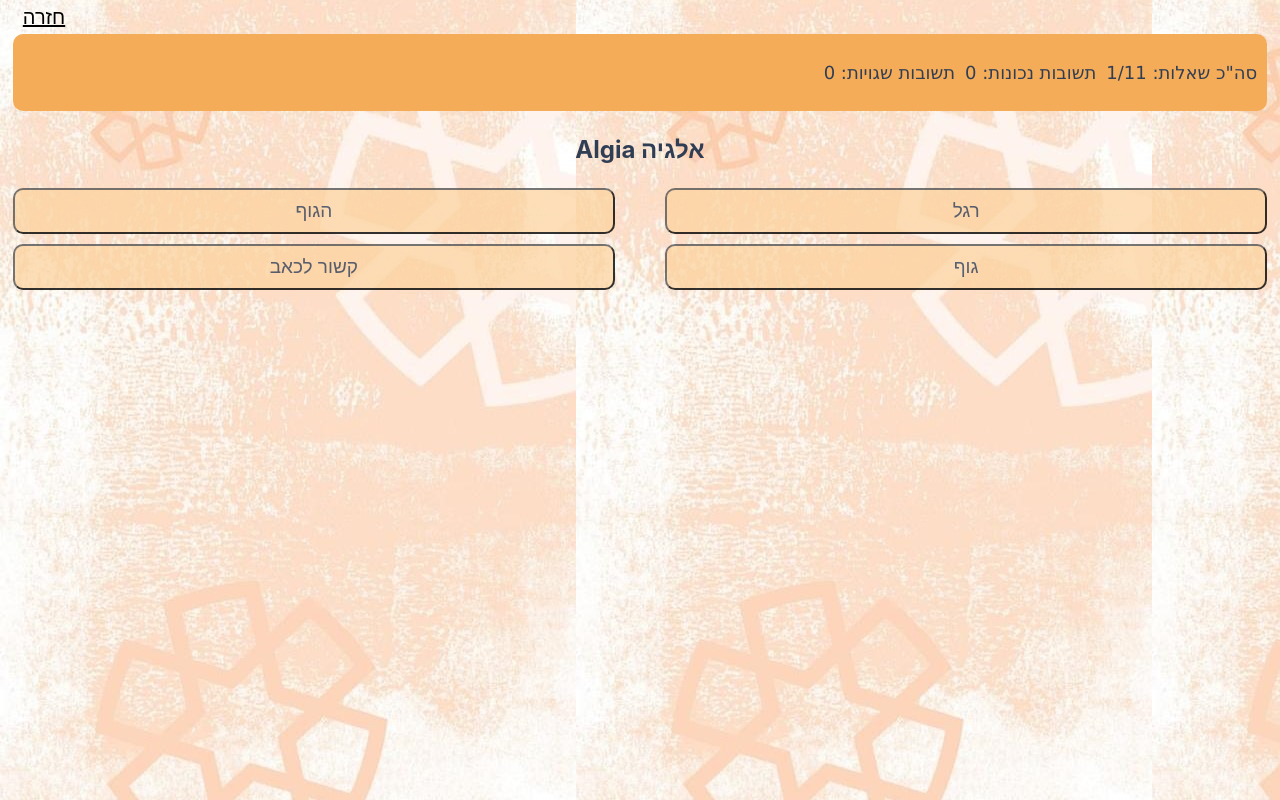
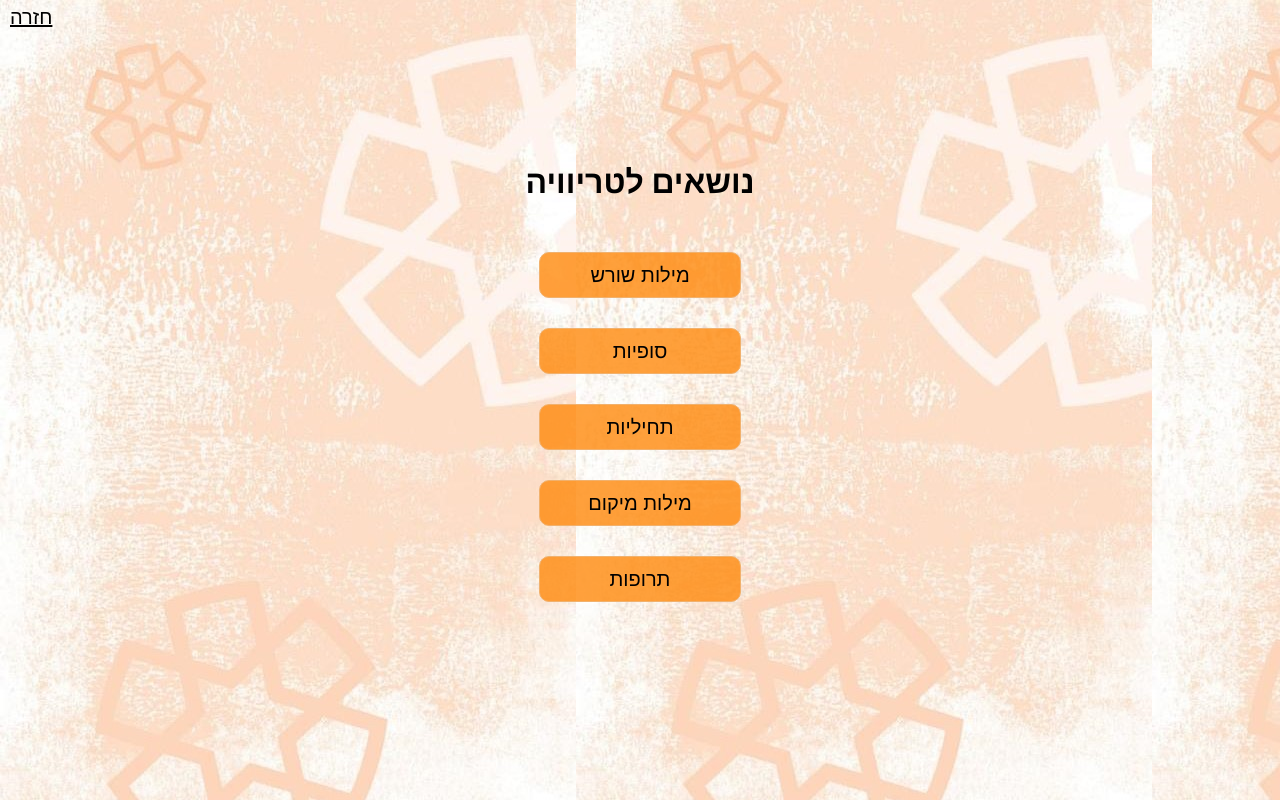
Before and after one commit to taltl/medical-terminology-practice, a React (Create React App) app: page /trivia in a window 1280 px wide. Built offline with nearby package versions, Linux system fonts and the light colour scheme.

Commit message:
add trivia

```diff
--- a/src/App.tsx
+++ b/src/App.tsx
@@ -1,10 +1,10 @@
 import "./App.css";
-import Select from "react-select";
-import CardContainer from "./components/cardsContainer/CardContainer";
 import TabsContainer from "./components/tabsContainer/TabsContainer";
 import Quiz from "./components/quiz/quiz";
 import { BrowserRouter, Route, Routes } from "react-router-dom";
 import HomePage from "./components/homePage/HomePage";
+import data from "./data.json";
+import StartQuiz from "./components/quiz/startQuiz";
 
 function App() {
   return (
@@ -12,10 +12,30 @@ function App() {
     // <Quiz />
     <BrowserRouter>
       <Routes>
-        <Route path="/" element={<HomePage />}></Route>
+        <Route path="/react-select-test" element={<HomePage />}></Route>
         <Route path="/cards" element={<TabsContainer />}></Route>
-        <Route path="/trivia" element={<Quiz />}></Route>
-        {/* <Route path="/trivia/1" element={< />}></Route> */}
+        <Route path="/trivia" element={<StartQuiz />}></Route>
+        <Route
+          path="/trivia/1"
+          element={<Quiz quizData={data.sourceWordsCards} />}
+        ></Route>
+        <Route
+          path="/trivia/2"
+          element={<Quiz quizData={data.sufixWords} />}
+        ></Route>
+        <Route
+          path="/trivia/3"
+          element={<Quiz quizData={data.prefixWords} />}
+        ></Route>
+        <Route
+          path="/trivia/3"
+          element={<Quiz quizData={data.locationWords} />}
+        ></Route>
+        <Route
+          path="/trivia/3"
+          element={<Quiz quizData={data.pills} />}
+        ></Route>
+
         {/* <Route path="/trivia/2" element={< />}></Route> */}
       </Routes>
     </BrowserRouter>
--- a/src/components/card/card.tsx
+++ b/src/components/card/card.tsx
@@ -16,8 +16,6 @@ const Card: React.FC<{
           setShowAnswer(!showAnswer);
           setStaticAnswer(true);
         }}
-        // onMouseEnter={() => setShowAnswer(true)}
-        // onMouseOut={() => setShowAnswer(false)}
       >
         {`${english} ${hebrew}`}
       </button>
--- a/src/components/quiz/Reset.tsx
+++ b/src/components/quiz/Reset.tsx
@@ -13,7 +13,7 @@ function Reset(props: Props) {
         {Math.round((props.correctQuestions / props.totalQuestions) * 100)}%
       </h1>
       <button onClick={props.onPress} className={Reset_module.resetBtn}>
-        לחץ לניסיון נוסף!
+        !לחץ לניסיון נוסף
       </button>
     </div>
   );
--- a/src/components/quiz/quiz.tsx
+++ b/src/components/quiz/quiz.tsx
@@ -9,7 +9,11 @@ import { Link } from "react-router-dom";
 import globalClasses from "./../../global.module.scss";
 import classes from "./quiz.module.scss";
 
-const Quiz: React.FC = () => {
+type QuizProps = {
+  quizData: any[];
+};
+
+const Quiz: React.FC<QuizProps> = ({ quizData }) => {
   const getRandom = (arr: string[], n: number): string[] => {
     const result = new Array(n);
     let len = arr.length;
@@ -24,7 +28,7 @@ const Quiz: React.FC = () => {
     return result;
   };
 
-  const shuffle = (a: string[]) => {
+  const shuffle = (a: any[]) => {
     let j, x, i;
     for (i = a.length - 1; i > 0; i--) {
       j = Math.floor(Math.random() * (i + 1));
@@ -47,26 +51,32 @@ const Quiz: React.FC = () => {
   const [waitingToAdvance, setWaitingToAdvance] = useState(false);
 
   const allChoices = [
-    ...data.sufixWords?.map((a) => a.value),
+    ...quizData?.map((a) => a.value),
     ...data.sourceWordsCards.map((a) => a.value),
     ...data.prefixWords?.map((a) => a.value),
   ];
 
-  const allQuestionsLenght = data.sufixWords.length;
+  const allQuestionsLenght = quizData.length;
+
+  useEffect(() => {
+    shuffle(quizData);
+  }, []);
 
   useEffect(() => {
     if (currentQuestionIdx < allQuestionsLenght) {
       const choices = shuffle([
         ...getRandom(allChoices, 3),
-        data.sufixWords[currentQuestionIdx].value,
+        quizData[currentQuestionIdx].value,
       ]);
+
       const currectAnswerIdx = choices.findIndex((c) => {
-        return c === data.sufixWords[currentQuestionIdx].value;
+        return c === quizData[currentQuestionIdx].value;
       });
+
       setQuestionObj({
-        question: data.sufixWords[currentQuestionIdx].hebrew
-          ? `${data.sufixWords[currentQuestionIdx].english} ${data.sufixWords[currentQuestionIdx].hebrew}`
-          : data.sufixWords[currentQuestionIdx].english,
+        question: quizData[currentQuestionIdx].hebrew
+          ? `${quizData[currentQuestionIdx].english} ${quizData[currentQuestionIdx].hebrew}`
+          : quizData[currentQuestionIdx].english,
         choices: choices,
         currectAnswerIdx: currectAnswerIdx,
       });
@@ -108,7 +118,7 @@ const Quiz: React.FC = () => {
   return (
     <div className={classes.quizContainer}>
       <div className={globalClasses.back}>
-        <Link to="/">חזרה</Link>
+        <Link to="/trivia">חזרה</Link>
       </div>
       <StatBar
         currentQuestion={currentQuestionIdx + 1}
--- /dev/null
+++ b/src/components/quiz/startQuiz.tsx
@@ -0,0 +1,43 @@
+import { Link } from "react-router-dom";
+import classes from "./../quiz/startQuiz/startQuiz.module.scss";
+import globalClasses from "./../../global.module.scss";
+
+const StartQuiz: React.FC = () => {
+  return (
+    <>
+      <div className={globalClasses.back}>
+        <Link to="/trivia">חזרה</Link>
+      </div>
+      <div className={classes.startTrivia}>
+        <h1>נושאים לטריוויה</h1>
+        <div className={classes.link}>
+          <Link to={"/trivia/1"}>
+            <span>מילות שורש</span>
+          </Link>
+        </div>
+        <div className={classes.link}>
+          <Link to={"/trivia/2"}>
+            <span>סופיות</span>
+          </Link>
+        </div>
+        <div className={classes.link}>
+          <Link to={"/trivia/3"}>
+            <span>תחיליות</span>
+          </Link>
+        </div>
+        <div className={classes.link}>
+          <Link to={"/trivia/4"}>
+            <span>מילות מיקום</span>
+          </Link>
+        </div>
+        <div className={classes.link}>
+          <Link to={"/trivia/5"}>
+            <span>תרופות</span>
+          </Link>
+        </div>
+      </div>
+    </>
+  );
+};
+
+export default StartQuiz;
--- /dev/null
+++ b/src/components/quiz/startQuiz/startQuiz.module.scss
@@ -0,0 +1,38 @@
+.startTrivia {
+    display: flex;
+    flex-direction: column;
+    align-items: center;
+    gap: 30px;
+    text-align: center;
+
+    h1 {
+        margin-top: 10%;
+        margin-left: 20px;
+        margin-right: 20px;
+
+    }
+
+    .link {
+        border: 1px solid rgb(241, 177, 109);
+        padding: 10px;
+        width: 180px;
+        text-align: center;
+        background-color: rgba(255, 138, 13, 0.8);
+        border-radius: 10px;
+        font-size: 20px;
+        font-weight: 400;
+
+        a {
+            text-decoration: none;
+            color: black;
+        }
+    }
+}
+
+@media screen and (max-width: 992px) {
+    .startTrivia {
+        h1 {
+            margin-top: 0;
+        }
+    }
+}
```
